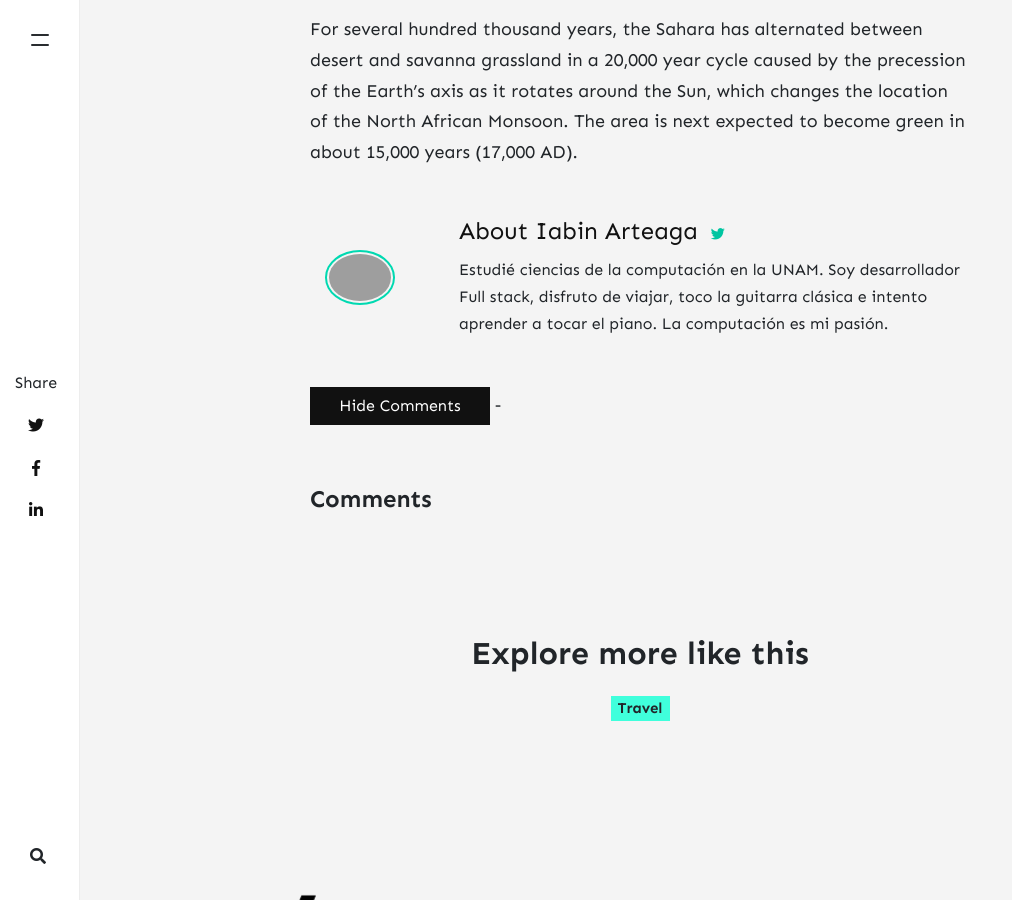
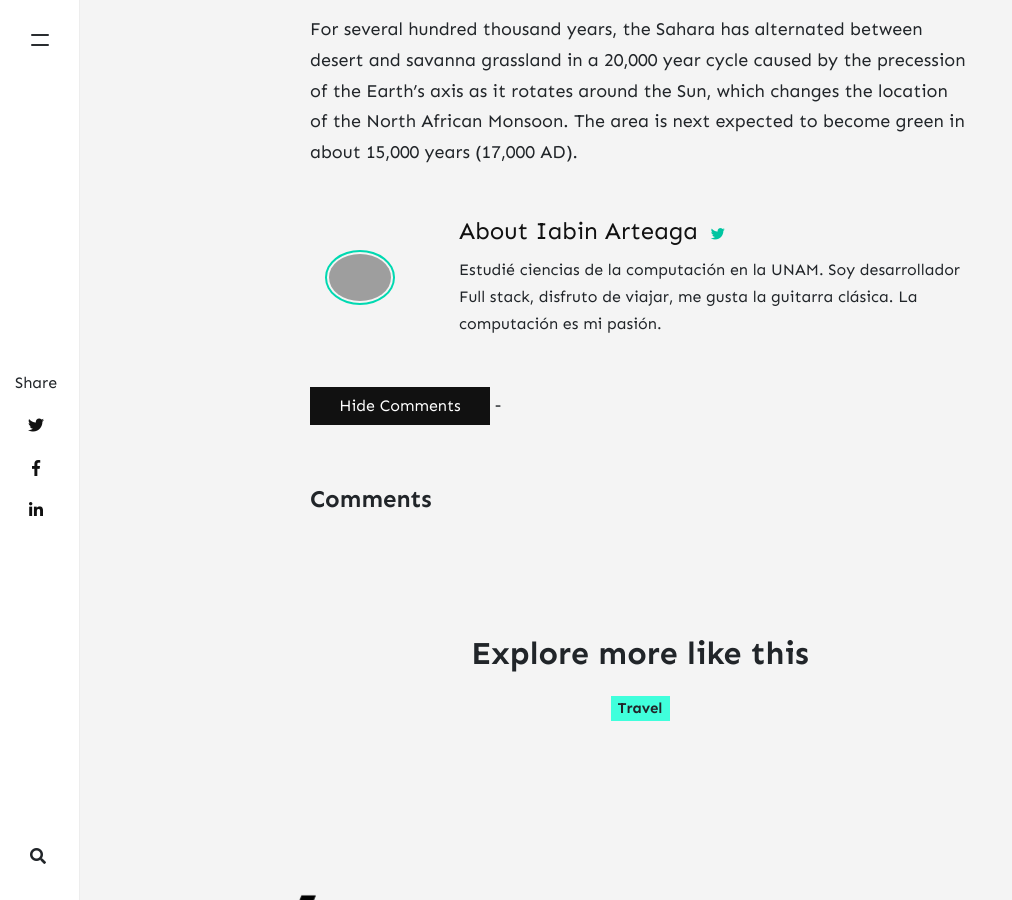
Before and after one commit to iabin/blog, a Jekyll site: the page built from _posts/2020-02-1-much-more-than-a-desert-trip-to-sahara.md, in a window 1280 px wide and 900 px high, scrolled down 1591 px. Shown: the whole window, without its empty margins (0-1012 px from the left). Built offline with Jekyll 4.4.1, drawn with Linux system fonts in a browser that asks for light colours; nearby versions of some CDN libraries; comment, search, counter and statistics services are not loaded; part of the change alters nothing that is shown; grey boxes are pictures that could not be loaded.

```diff
--- a/_config.yml
+++ b/_config.yml
@@ -5,8 +5,8 @@ description: "Bienvenido a mi blog personal. Aquí encontrarás entradas de viaj
 logo: 'assets/images/logo.png'
 favicon: 'assets/images/logo.png'
 baseurl: '/blog'
-google_analytics: 'UA-xxxxxxxx-1'
-disqus: 'demowebsite'
+google_analytics: 'UA-166991022-1'
+disqus: 'iabin'
 mailchimp-list: 'https://wowthemes.us11.list-manage.com/subscribe/post?u=8aeb20a530e124561927d3bd8&amp;id=8c3d2d214b'
 include: ["_pages"]
 permalink: /:title/
@@ -38,7 +38,7 @@ authors:
     email: iabinelo@gmail.com
     web: https://twitter.com/iabin
     twitter: https://twitter.com/iabin
-    description: "Estudié ciencias de la computación en la UNAM. Soy desarrollador Full stack, disfruto de viajar, toco la guitarra clásica e intento aprender a tocar el piano. La computación es mi pasión."
+    description: "Estudié ciencias de la computación en la UNAM. Soy desarrollador Full stack, disfruto de viajar, me gusta la guitarra clásica. La computación es mi pasión."
 
 
 
--- a/_layouts/default.html
+++ b/_layouts/default.html
@@ -20,14 +20,16 @@
 
 {% if jekyll.environment == 'production' %}
 <!-- change your GA id in _config.yml -->
+<!-- Global site tag (gtag.js) - Google Analytics -->
+<script async src="https://www.googletagmanager.com/gtag/js?id=UA-166991022-1"></script>
 <script>
-(function(i,s,o,g,r,a,m){i['GoogleAnalyticsObject']=r;i[r]=i[r]||function(){
-(i[r].q=i[r].q||[]).push(arguments)},i[r].l=1*new Date();a=s.createElement(o),
-m=s.getElementsByTagName(o)[0];a.async=1;a.src=g;m.parentNode.insertBefore(a,m)
-})(window,document,'script','//www.google-analytics.com/analytics.js','ga');
-ga('create', '{{site.google_analytics}}', 'auto');
-ga('send', 'pageview');
+  window.dataLayer = window.dataLayer || [];
+  function gtag(){dataLayer.push(arguments);}
+  gtag('js', new Date());
+
+  gtag('config', 'UA-166991022-1');
 </script>
+
 {% endif %}
 
 {% capture layout %}{% if page.layout %}layout-{{ page.layout }}{% endif %}{% endcapture %}
```
